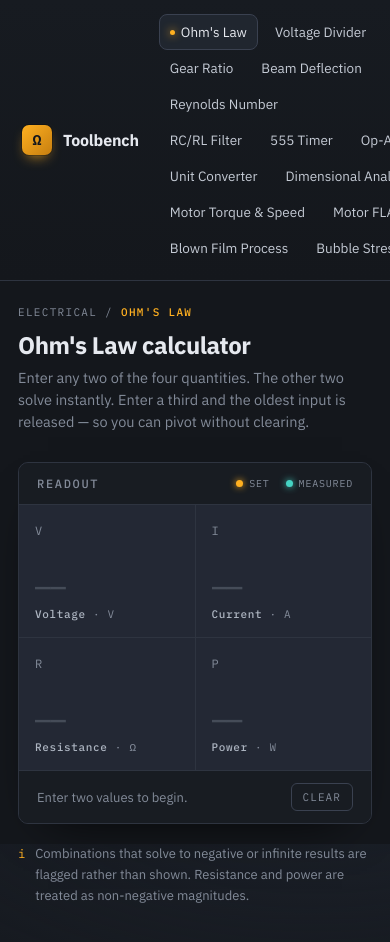
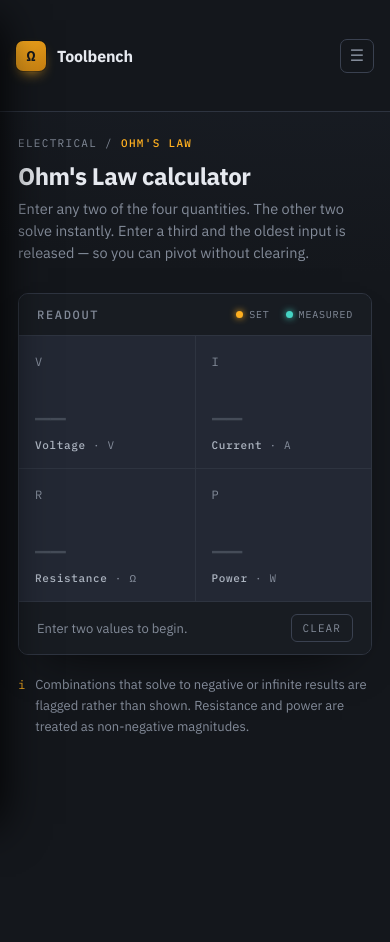
Before and after one commit to Montreador/engineers-toolbench, a plain HTML site: page index.html in a window 390 px wide. After the commit the page ends 844 px from the top, so only its background shows below. Drawn offline with Linux system fonts and the light colour scheme.

Commit message:
Add mobile slide-out nav drawer with hamburger toggle
Mobile previously showed all 21 tools in one flat horizontal strip
with no way to collapse anything. Now it gets a compact top bar
(brand + hamburger) that opens the same accordion sidebar as desktop
in a slide-out drawer, closing automatically on tool selection or
backdrop tap. Desktop layout is unchanged.

```diff
--- a/index.html
+++ b/index.html
@@ -438,15 +438,36 @@
   :focus-visible { outline: 2px solid var(--cyan); outline-offset: 3px; border-radius: 4px; }
 
   /* ---------------- RESPONSIVE ---------------- */
+  .mobile-topbar { display: none; }
+  .sidebar-backdrop {
+    position: fixed; inset: 0; background: #00000090; z-index: 30;
+    opacity: 0; pointer-events: none; transition: opacity .2s ease;
+  }
   @media (max-width: 820px) {
     .app { grid-template-columns: 1fr; }
-    .sidebar { flex-direction: row; align-items: center; gap: 14px; overflow-x: auto; padding: 14px 16px; border-right: none; border-bottom: 1px solid var(--line); }
-    .sidebar .nav-group { flex-direction: row; gap: 6px; }
-    .sidebar .nav-label { display: none; }
-    .sidebar .nav-group-items { max-height: none; overflow: visible; flex-direction: row; gap: 6px; }
+    .mobile-topbar {
+      display: flex; align-items: center; justify-content: space-between;
+      padding: 12px 16px; border-bottom: 1px solid var(--line); background: #14171c;
+      position: sticky; top: 0; z-index: 25;
+    }
+    .mobile-topbar .brand { padding: 0; }
+    .mobile-nav-toggle {
+      width: 34px; height: 34px; display: flex; align-items: center; justify-content: center;
+      background: none; border: 1px solid var(--line-hi); border-radius: 7px; color: var(--muted);
+      font-size: 16px; cursor: pointer; flex-shrink: 0;
+    }
+    .mobile-nav-toggle:hover { color: var(--text); border-color: #4a5262; }
+    .app.mobile-nav-open .sidebar-backdrop { opacity: 1; pointer-events: auto; }
+    .sidebar {
+      position: fixed; top: 0; left: 0; bottom: 0; width: 270px; max-width: 82vw;
+      z-index: 35; transform: translateX(-100%); transition: transform .25s ease;
+      flex-direction: column; align-items: stretch; overflow-y: auto; overflow-x: hidden;
+      border-right: 1px solid var(--line); border-bottom: none;
+      box-shadow: 20px 0 44px -20px #000;
+    }
+    .app.mobile-nav-open .sidebar { transform: translateX(0); }
     .sidebar-toggle { display: none; }
     .app.sidebar-collapsed { grid-template-columns: 1fr; }
-    .brand-sub { display: none; }
     .main { padding: 24px 18px 40px; }
     .channels.cols-4 { grid-template-columns: repeat(2, 1fr); }
     .title { font-size: 24px; }
@@ -484,6 +505,14 @@
 </head>
 <body>
 <div class="app" id="app">
+  <div class="mobile-topbar">
+    <div class="brand">
+      <div class="brand-mark">Ω</div>
+      <div class="brand-name">Toolbench</div>
+    </div>
+    <button class="mobile-nav-toggle" id="mobileNavToggle" type="button" aria-label="Open menu" aria-expanded="false">☰</button>
+  </div>
+  <div class="sidebar-backdrop" id="sidebarBackdrop"></div>
   <button class="sidebar-toggle" id="sidebarToggle" type="button" aria-label="Collapse sidebar" title="Collapse sidebar"><span class="icon">‹</span></button>
   <aside class="sidebar">
     <div class="brand">
@@ -4432,11 +4461,22 @@
     sidebarToggle.title = collapsed ? "Expand sidebar" : "Collapse sidebar";
   });
 
+  const mobileNavToggle = document.getElementById("mobileNavToggle");
+  const sidebarBackdrop = document.getElementById("sidebarBackdrop");
+  function setMobileNavOpen(open) {
+    appEl.classList.toggle("mobile-nav-open", open);
+    mobileNavToggle.setAttribute("aria-expanded", String(open));
+    mobileNavToggle.setAttribute("aria-label", open ? "Close menu" : "Open menu");
+  }
+  mobileNavToggle.addEventListener("click", () => setMobileNavOpen(!appEl.classList.contains("mobile-nav-open")));
+  sidebarBackdrop.addEventListener("click", () => setMobileNavOpen(false));
+
   function route(id) {
     const mod = MODULES[id]; if (!mod) return;
     Object.values(navButtons).forEach(b => b.classList.remove("active"));
     navButtons[id].classList.add("active");
     setExpandedGroup(toolDiscipline[id]);
+    setMobileNavOpen(false);
     viewEl.innerHTML = `
       <div class="crumb">${mod.discipline} / <b>${mod.title.replace(/ calculator$/i, "").toUpperCase()}</b></div>
       <h1 class="title">${mod.title}</h1>
```
